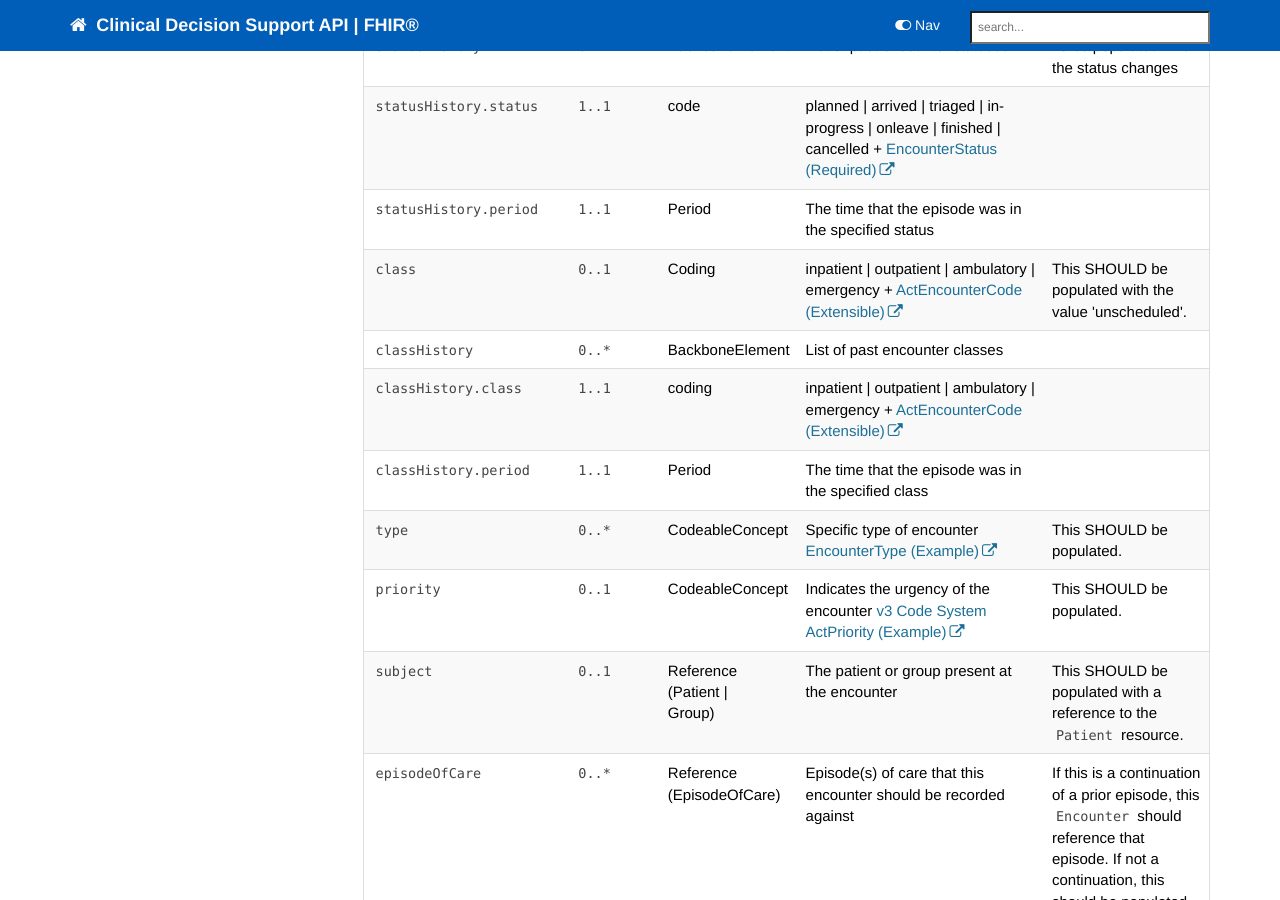
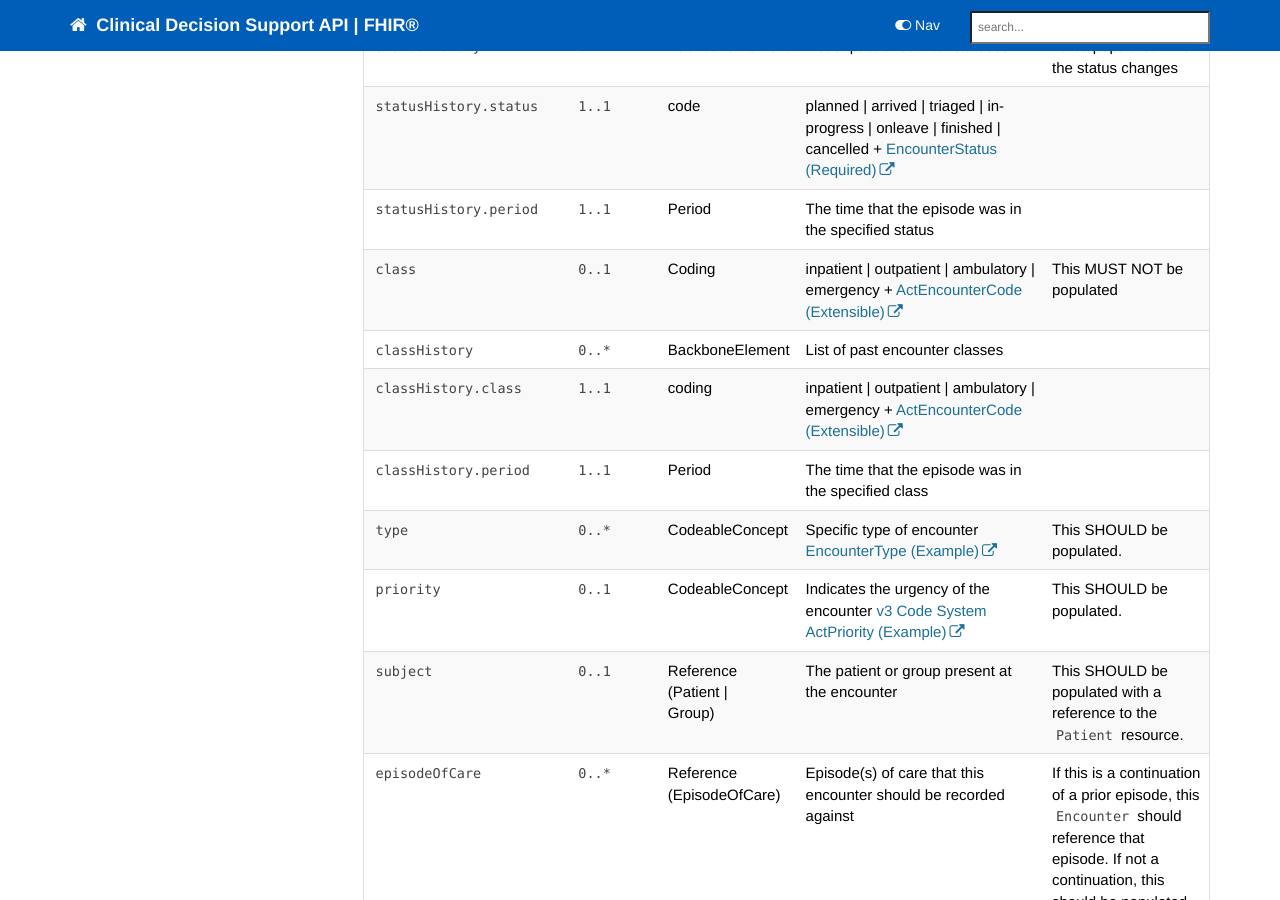
Before and after one commit to nhsconnect/FHIR-CDS, a Jekyll site: the page built from pages/explore/api_encounter_report_encounter.md, in a window 1280 px wide and 900 px high, scrolled down 1368 px. Built offline with Jekyll 4.4.1, drawn with Linux system fonts in a browser that asks for light colours; nearby versions of some CDN libraries; comment, search, counter and statistics services are not loaded.

Commit message:
pages/explore/api_encounter_report_encounter.md updated from https://stackedit.io/

```diff
--- a/pages/explore/api_encounter_report_encounter.md
+++ b/pages/explore/api_encounter_report_encounter.md
@@ -127,7 +127,7 @@ Detailed implementation guidance for an `Encounter` resource in the context of a
       <td><code class="highlighter-rouge">0..1</code></td>
     <td>Coding</td>
     <td>inpatient | outpatient | ambulatory | emergency + <a href="https://www.hl7.org/fhir/stu3/v3/ActEncounterCode/vs.html">ActEncounterCode (Extensible)</a></td>
-<td>This SHOULD be populated with the value 'unscheduled'.</td>
+<td>This MUST NOT be populated</td>
  </tr>
 <tr>
   <td><code class="highlighter-rouge">classHistory</code></td>
```
Also changed, not shown: other parts of pages/explore/api_encounter_report_encounter.md (+1 -1 lines).
